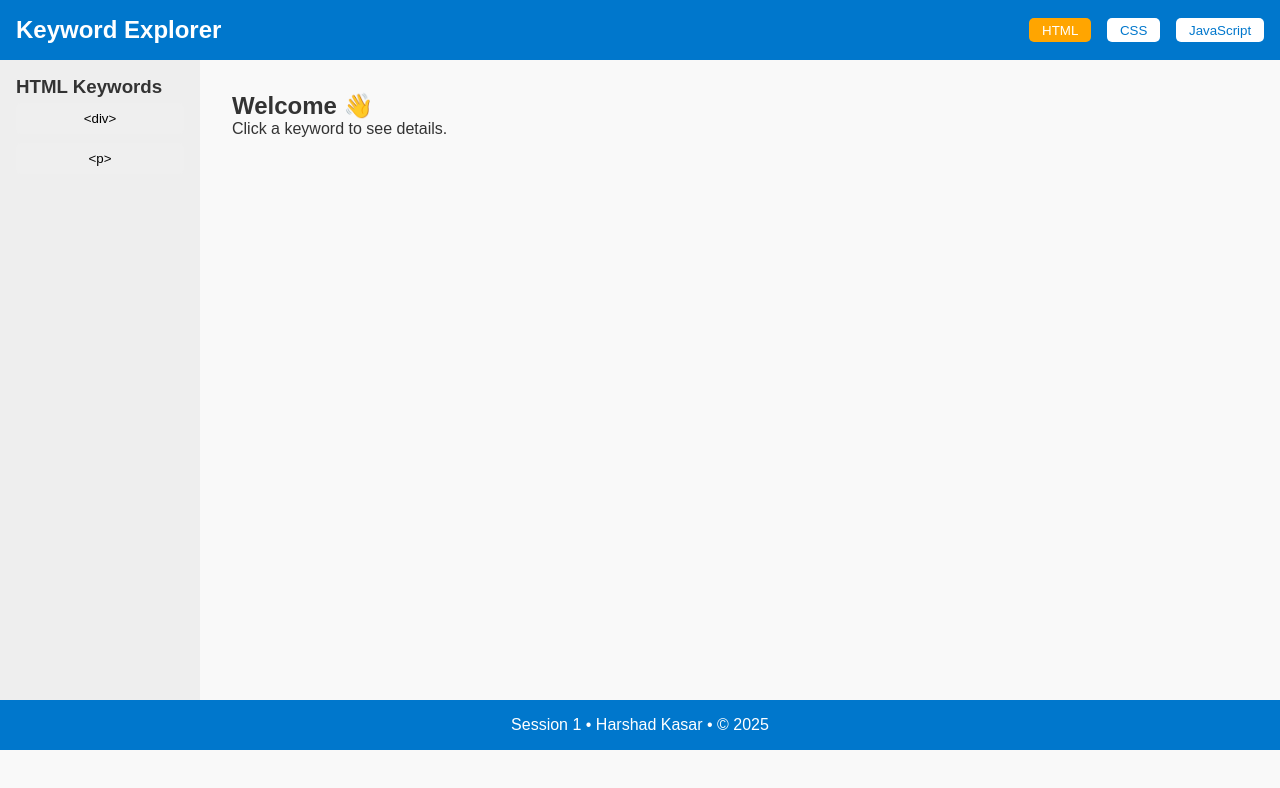
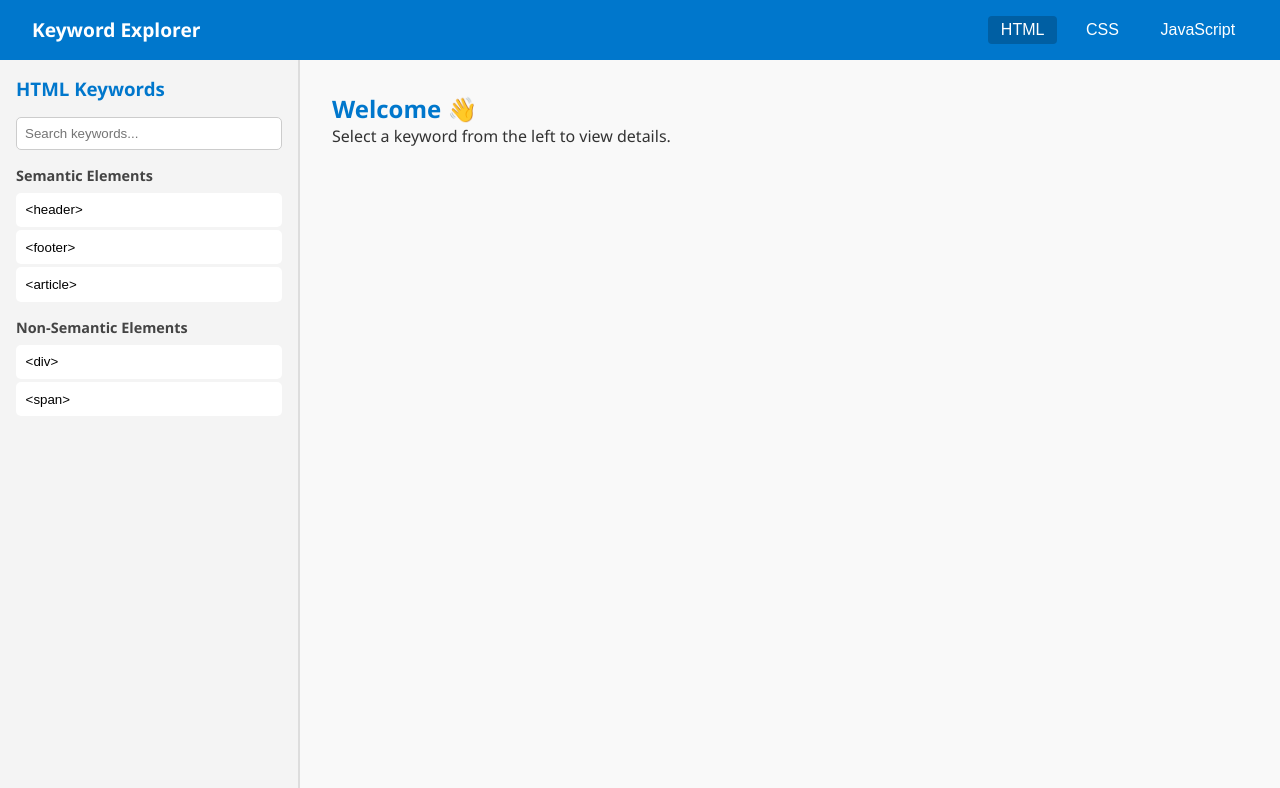
Before and after one commit to Harshadkasar14/ThinkSchool_program, a plain HTML site: page day6/index.html in a window 1280 px wide. Shown: the top 788 px of the page. Drawn offline with Linux system fonts and the light colour scheme.

Commit message:
feat(day6-session2): add enhanced web app with categorized HTML, CSS, and JS keywords

```diff
--- a/day6/index.html
+++ b/day6/index.html
@@ -3,13 +3,13 @@
 <head>
   <meta charset="UTF-8">
   <meta name="viewport" content="width=device-width, initial-scale=1.0">
-  <title>Session 1 - Simple Keyword Explorer</title>
+  <title>Keyword Explorer</title>
   <link rel="stylesheet" href="style.css">
 </head>
 <body>
   <!-- Navbar -->
   <nav class="navbar">
-    <h1>Keyword Explorer</h1>
+    <div class="logo">Keyword Explorer</div>
     <ul class="nav-links">
       <li><button class="tab-btn active" data-tab="HTML">HTML</button></li>
       <li><button class="tab-btn" data-tab="CSS">CSS</button></li>
@@ -19,20 +19,19 @@
 
   <!-- Layout -->
   <div class="container">
+    <!-- Sidebar -->
     <aside class="sidebar">
       <h3 id="categoryTitle">HTML Keywords</h3>
+      <input type="text" id="searchBox" placeholder="Search keywords...">
       <div id="keywordList"></div>
     </aside>
 
+    <!-- Details -->
     <main class="content" id="detailSection">
       <h2>Welcome 👋</h2>
-      <p>Click a keyword to see details.</p>
+      <p>Select a keyword from the left to view details.</p>
     </main>
   </div>
-
-  <footer>
-    <p>Session 1 • Harshad Kasar • © 2025</p>
-  </footer>
 
   <script src="script.js"></script>
 </body>
--- a/day6/script.js
+++ b/day6/script.js
@@ -1,56 +1,102 @@
-// Very simple dataset
 const data = {
-  HTML: [
-    { word: "<div>", desc: "Container element", code: "<div>Hello</div>" },
-    { word: "<p>", desc: "Paragraph of text", code: "<p>This is a paragraph.</p>" }
-  ],
-  CSS: [
-    { word: "color", desc: "Sets text color", code: "p { color: red; }" },
-    { word: "margin", desc: "Sets outer spacing", code: "div { margin: 20px; }" }
-  ],
-  JavaScript: [
-    { word: "let", desc: "Declares a variable", code: "let name = 'Harshad';" },
-    { word: "if", desc: "Conditional statement", code: "if(x > 5){ console.log('big'); }" }
-  ]
+  HTML: {
+    "Semantic Elements": [
+      { word: "<header>", desc: "Defines header section", code: "<header><h1>Title</h1></header>" },
+      { word: "<footer>", desc: "Defines footer section", code: "<footer>© 2025</footer>" },
+      { word: "<article>", desc: "Independent content block", code: "<article><h2>Post</h2></article>" }
+    ],
+    "Non-Semantic Elements": [
+      { word: "<div>", desc: "Generic container", code: "<div>Content</div>" },
+      { word: "<span>", desc: "Inline container", code: "<span>Text</span>" }
+    ]
+  },
+  CSS: {
+    "Flexbox": [
+      { word: "display:flex", desc: "Turns container into flexbox", code: ".container { display: flex; }" },
+      { word: "justify-content", desc: "Aligns items horizontally", code: ".container { justify-content: center; }" },
+      { word: "align-items", desc: "Aligns items vertically", code: ".container { align-items: center; }" }
+    ],
+    "Box Model": [
+      { word: "margin", desc: "Outside spacing", code: "div { margin: 10px; }" },
+      { word: "padding", desc: "Inside spacing", code: "div { padding: 10px; }" },
+      { word: "border", desc: "Border around element", code: "div { border: 1px solid black; }" }
+    ]
+  },
+  JavaScript: {
+    "Variables": [
+      { word: "let", desc: "Block scoped variable", code: "let name = 'Harshad';" },
+      { word: "const", desc: "Constant variable", code: "const pi = 3.14;" }
+    ],
+    "Control Flow": [
+      { word: "if/else", desc: "Conditional statement", code: "if (x > 5) { } else { }" },
+      { word: "for loop", desc: "Iterates over values", code: "for (let i=0; i<5; i++) {}" }
+    ],
+    "Functions": [
+      { word: "function", desc: "Reusable block of code", code: "function greet(){ console.log('Hi'); }" }
+    ]
+  }
 };
 
 const listContainer = document.getElementById("keywordList");
 const detailSection = document.getElementById("detailSection");
+const searchBox = document.getElementById("searchBox");
 const tabBtns = document.querySelectorAll(".tab-btn");
 const categoryTitle = document.getElementById("categoryTitle");
 
 let currentTab = "HTML";
 
-function renderList(tab) {
+// Render list by category
+function renderList(tab = currentTab, search = "") {
   listContainer.innerHTML = "";
   categoryTitle.textContent = `${tab} Keywords`;
 
-  data[tab].forEach((k, index) => {
-    const btn = document.createElement("button");
-    btn.textContent = k.word;
-    btn.onclick = () => showDetails(tab, index);
-    listContainer.appendChild(btn);
+  const groups = data[tab];
+  Object.keys(groups).forEach(groupName => {
+    const groupDiv = document.createElement("div");
+    groupDiv.className = "group";
+
+    const heading = document.createElement("h4");
+    heading.textContent = groupName;
+    groupDiv.appendChild(heading);
+
+    groups[groupName]
+      .filter(k => k.word.toLowerCase().includes(search.toLowerCase()) || k.desc.toLowerCase().includes(search.toLowerCase()))
+      .forEach((k, index) => {
+        const btn = document.createElement("button");
+        btn.textContent = k.word;
+        btn.addEventListener("click", () => showDetails(tab, groupName, index));
+        groupDiv.appendChild(btn);
+      });
+
+    listContainer.appendChild(groupDiv);
   });
 }
 
-function showDetails(tab, index) {
-  const k = data[tab][index];
+// Show details
+function showDetails(tab, group, index) {
+  const k = data[tab][group][index];
   detailSection.innerHTML = `
     <h2>${k.word}</h2>
+    <h4>Category: ${tab} → ${group}</h4>
     <p>${k.desc}</p>
     <pre>${k.code}</pre>
   `;
 }
 
+// Search functionality
+searchBox.addEventListener("input", e => renderList(currentTab, e.target.value));
+
+// Tab switching
 tabBtns.forEach(btn => {
   btn.addEventListener("click", () => {
     document.querySelector(".tab-btn.active").classList.remove("active");
     btn.classList.add("active");
     currentTab = btn.dataset.tab;
+    searchBox.value = "";
     renderList(currentTab);
-    detailSection.innerHTML = `<h2>${currentTab} Keywords</h2><p>Select a keyword.</p>`;
+    detailSection.innerHTML = `<h2>${currentTab} Keywords</h2><p>Select a keyword from the left.</p>`;
   });
 });
 
-// Initial load
-renderList(currentTab);
+// Initial render
+renderList();
--- a/day6/style.css
+++ b/day6/style.css
@@ -1,20 +1,97 @@
+/* Reset */
 * { margin: 0; padding: 0; box-sizing: border-box; }
-body { font-family: Arial, sans-serif; background: #f9f9f9; color: #333; }
+
+body {
+  font-family: "Segoe UI", sans-serif;
+  background: #f9f9f9;
+  color: #333;
+}
 
 /* Navbar */
-.navbar { background: #0077cc; color: white; padding: 1rem; display: flex; justify-content: space-between; align-items: center; }
+.navbar {
+  display: flex;
+  justify-content: space-between;
+  align-items: center;
+  background: #0077cc;
+  color: white;
+  padding: 1rem 2rem;
+}
+.logo { font-weight: bold; font-size: 1.2rem; }
 .nav-links { list-style: none; display: flex; gap: 1rem; }
-.tab-btn { border: none; background: white; color: #0077cc; padding: 0.3rem 0.8rem; border-radius: 5px; cursor: pointer; }
-.tab-btn.active { background: orange; color: white; }
+.tab-btn {
+  background: transparent;
+  border: none;
+  color: white;
+  font-size: 1rem;
+  cursor: pointer;
+  padding: 0.3rem 0.8rem;
+  border-radius: 4px;
+  transition: background 0.2s;
+}
+.tab-btn:hover, .tab-btn.active { background: #005fa3; }
 
 /* Layout */
-.container { display: flex; min-height: 80vh; }
-.sidebar { width: 200px; background: #eee; padding: 1rem; }
-.sidebar button { width: 100%; margin: 0.3rem 0; padding: 0.5rem; border: none; cursor: pointer; border-radius: 5px; }
-.sidebar button:hover { background: #0077cc; color: white; }
+.container { display: flex; height: calc(100vh - 60px); }
 
-.content { flex: 1; padding: 2rem; }
-pre { background: #272822; color: #f8f8f2; padding: 1rem; border-radius: 5px; }
+/* Sidebar */
+.sidebar {
+  width: 300px;
+  background: #f4f4f4;
+  border-right: 2px solid #ddd;
+  padding: 1rem;
+  overflow-y: auto;
+}
+.sidebar h3 { margin-bottom: 1rem; color: #0077cc; }
+.sidebar input {
+  width: 100%;
+  padding: 0.5rem;
+  margin-bottom: 1rem;
+  border-radius: 5px;
+  border: 1px solid #ccc;
+}
+.group {
+  margin-bottom: 1rem;
+}
+.group h4 {
+  margin-bottom: 0.5rem;
+  color: #444;
+  font-size: 0.9rem;
+}
+.sidebar button {
+  display: block;
+  width: 100%;
+  padding: 0.6rem;
+  margin: 0.2rem 0;
+  border: none;
+  border-radius: 5px;
+  background: white;
+  cursor: pointer;
+  text-align: left;
+  transition: background 0.2s, transform 0.1s;
+}
+.sidebar button:hover {
+  background: #0077cc;
+  color: white;
+  transform: translateX(3px);
+}
 
-/* Footer */
-footer { text-align: center; padding: 1rem; background: #0077cc; color: white; }
+/* Content */
+.content { flex: 1; padding: 2rem; overflow-y: auto; }
+.content h2 { color: #0077cc; }
+pre {
+  background: #272822;
+  color: #f8f8f2;
+  padding: 1rem;
+  border-radius: 5px;
+  overflow-x: auto;
+}
+
+/* Responsive */
+@media (max-width: 768px) {
+  .container { flex-direction: column; }
+  .sidebar {
+    width: 100%;
+    border-right: none;
+    border-bottom: 2px solid #ddd;
+  }
+}
```
